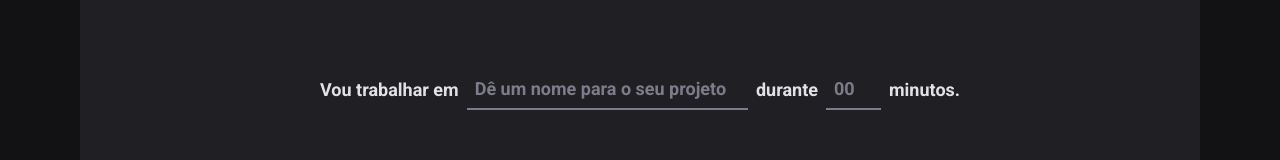
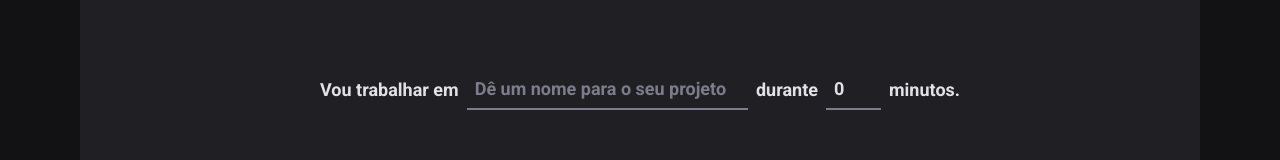
Before and after one commit to MayconSlv/IgniteTimer, a React (Vite) app: page / in a window 1280 px wide. Shown: the part 126-286 px from the top of the page. Built offline with nearby package versions, Linux system fonts and the light colour scheme.

Commit message:
funcionalidade de criação de novo ciclo e renderizaçao em tela do mesmo

```diff
--- a/package.json
+++ b/package.json
@@ -9,12 +9,14 @@
     "preview": "vite preview"
   },
   "dependencies": {
+    "@hookform/resolvers": "^2.9.10",
     "phosphor-react": "^1.4.1",
     "react": "^18.2.0",
     "react-dom": "^18.2.0",
     "react-hook-form": "^7.42.1",
     "react-router-dom": "^6.6.2",
-    "styled-components": "^5.3.6"
+    "styled-components": "^5.3.6",
+    "zod": "^3.20.2"
   },
   "devDependencies": {
     "@rocketseat/eslint-config": "^1.1.3",
--- a/src/pages/Home/index.tsx
+++ b/src/pages/Home/index.tsx
@@ -3,14 +3,70 @@
 import { ButtonCountdownStart, CountdownContainer, FormContainer, HomeContainer, MinutesAmountInput, Separator, TaskInput } from "./styles";
 
 import { useForm } from 'react-hook-form'
+import { zodResolver } from '@hookform/resolvers/zod'
+import * as zod from 'zod'
+
+const newCycleFormValidationSchema = zod.object({
+  task: zod.string().min(1, 'Informe a tarefa'),
+  minutesAmount:
+    zod.number()
+    .min(5, 'O tempo de intervalo precisa de 5 mínutos no mínimo.')
+    .max(60, 'O tempo de intervalo precisa ser de 60 mínutos no máximo.'),
+})
+
+// interface NewCycleFormData {
+//   task: string
+//   minutesAmount: number
+// }
+
+type NewCycleFormData = zod.infer<typeof newCycleFormValidationSchema>
+
+interface Cycle {
+  id: string
+  task: string
+  minutesAmount: number
+}
 
 export function Home() {
+  const [cycles, setCycles] = useState<Cycle[]>([])
+  const [activeCycleId, setActiveCycleId] = useState<string | null>(null)
+  const [amountSecondsPassed, setAmountSecondsPassed] = useState(0)
 
-  const { register, handleSubmit, watch } = useForm()
 
-  function handleCreateNewCycle(data: any) {
-    console.log(data)
+  const { register, handleSubmit, watch, reset } = useForm<NewCycleFormData>({
+    resolver: zodResolver(newCycleFormValidationSchema),
+    defaultValues: {
+      task: '',
+      minutesAmount: 0,
+    }
+  })
+
+  function handleCreateNewCycle(data: NewCycleFormData) {
+    const id = String(new Date().getTime())
+
+    const newCycle: Cycle = {
+      id: id,
+      minutesAmount: data.minutesAmount,
+      task: data.task,
+    }
+
+    setCycles((state) => [...state, newCycle])
+    setActiveCycleId(id)
+
+    reset()
   }
+
+  const activeCycle = cycles.find((cycle) => cycle.id === activeCycleId)
+
+  const totalSeconds = activeCycle ? activeCycle.minutesAmount * 60 : 0
+  const currentSeconds = activeCycle ? totalSeconds - amountSecondsPassed : 0
+
+  const minutesAmount = Math.floor(currentSeconds / 60)
+  const secondsAmount = currentSeconds % 60
+
+  const minutes = String(minutesAmount).padStart(2, '0')
+  const seconds = String(secondsAmount).padStart(2, '0')
+
 
   const task = watch('task')
   const isSubmitDisabled = !task
@@ -49,11 +105,11 @@
         </FormContainer>
 
         <CountdownContainer>
-          <span>0</span>
-          <span>0</span>
+          <span>{minutes[0]}</span>
+          <span>{minutes[1]}</span>
           <Separator>:</Separator>
-          <span>0</span>
-          <span>0</span>
+          <span>{seconds[0]}</span>
+          <span>{seconds[1]}</span>
         </CountdownContainer>
 
         <ButtonCountdownStart type="submit" disabled={isSubmitDisabled} >
```
Also changed, not shown: 1 other file (tests, documents, lock files or other folders).
